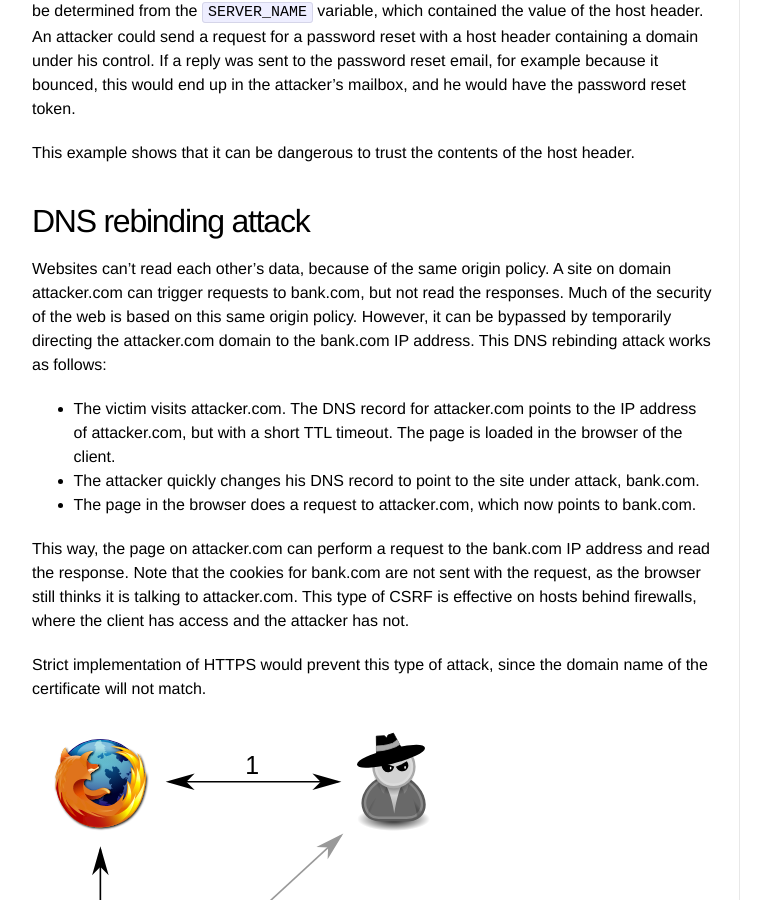
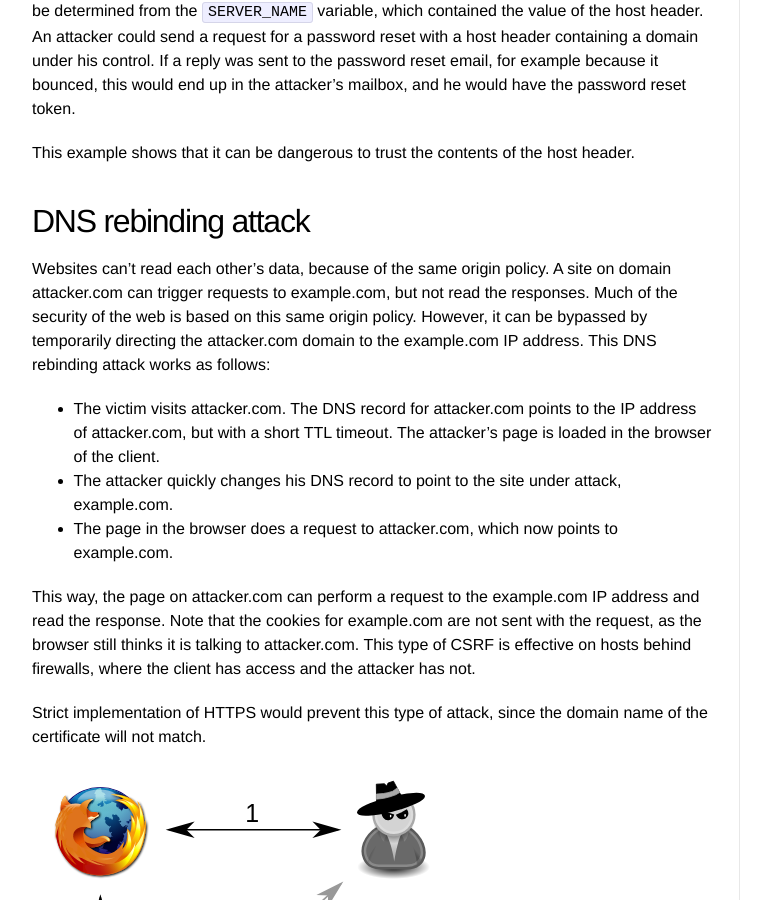
Before and after one commit to Sjord/Sjord.github.io, a Jekyll site: the page built from _posts/2017-05-30-attacks-on-host-header.md, in a window 1280 px wide and 900 px high, scrolled down 912 px. Shown: the whole window, without its empty margins (108-879 px from the left). Built offline with Jekyll 4.4.1, drawn with Linux system fonts in a browser that asks for light colours.

Commit message:
Change some small things

```diff
--- a/_posts/2017-05-30-attacks-on-host-header.md
+++ b/_posts/2017-05-30-attacks-on-host-header.md
@@ -23,13 +23,13 @@
 
 ## DNS rebinding attack
 
-Websites can't read each other's data, because of the same origin policy. A site on domain attacker.com can trigger requests to bank.com, but not read the responses. Much of the security of the web is based on this same origin policy. However, it can be bypassed by temporarily directing the attacker.com domain to the bank.com IP address. This DNS rebinding attack works as follows:
+Websites can't read each other's data, because of the same origin policy. A site on domain attacker.com can trigger requests to example.com, but not read the responses. Much of the security of the web is based on this same origin policy. However, it can be bypassed by temporarily directing the attacker.com domain to the example.com IP address. This DNS rebinding attack works as follows:
 
-* The victim visits attacker.com. The DNS record for attacker.com points to the IP address of attacker.com, but with a short TTL timeout. The page is loaded in the browser of the client.
-* The attacker quickly changes his DNS record to point to the site under attack, bank.com.
-* The page in the browser does a request to attacker.com, which now points to bank.com.
+* The victim visits attacker.com. The DNS record for attacker.com points to the IP address of attacker.com, but with a short TTL timeout. The attacker's page is loaded in the browser of the client.
+* The attacker quickly changes his DNS record to point to the site under attack, example.com.
+* The page in the browser does a request to attacker.com, which now points to example.com.
 
-This way, the page on attacker.com can perform a request to the bank.com IP address and read the response. Note that the cookies for bank.com are not sent with the request, as the browser still thinks it is talking to attacker.com. This type of CSRF is effective on hosts behind firewalls, where the client has access and the attacker has not.
+This way, the page on attacker.com can perform a request to the example.com IP address and read the response. Note that the cookies for example.com are not sent with the request, as the browser still thinks it is talking to attacker.com. This type of CSRF is effective on hosts behind firewalls, where the client has access and the attacker has not.
 
 Strict implementation of HTTPS would prevent this type of attack, since the domain name of the certificate will not match.
 
```
